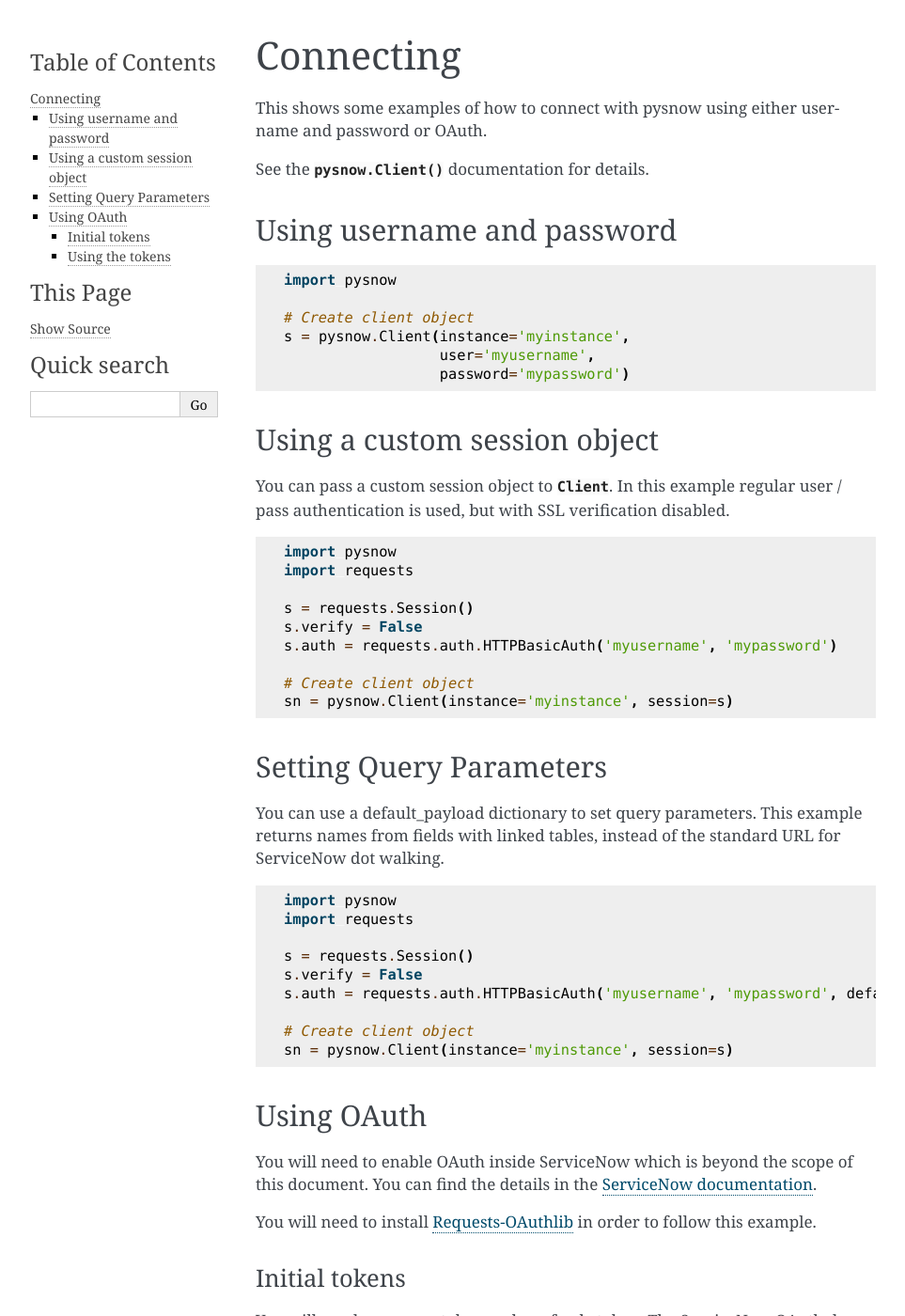
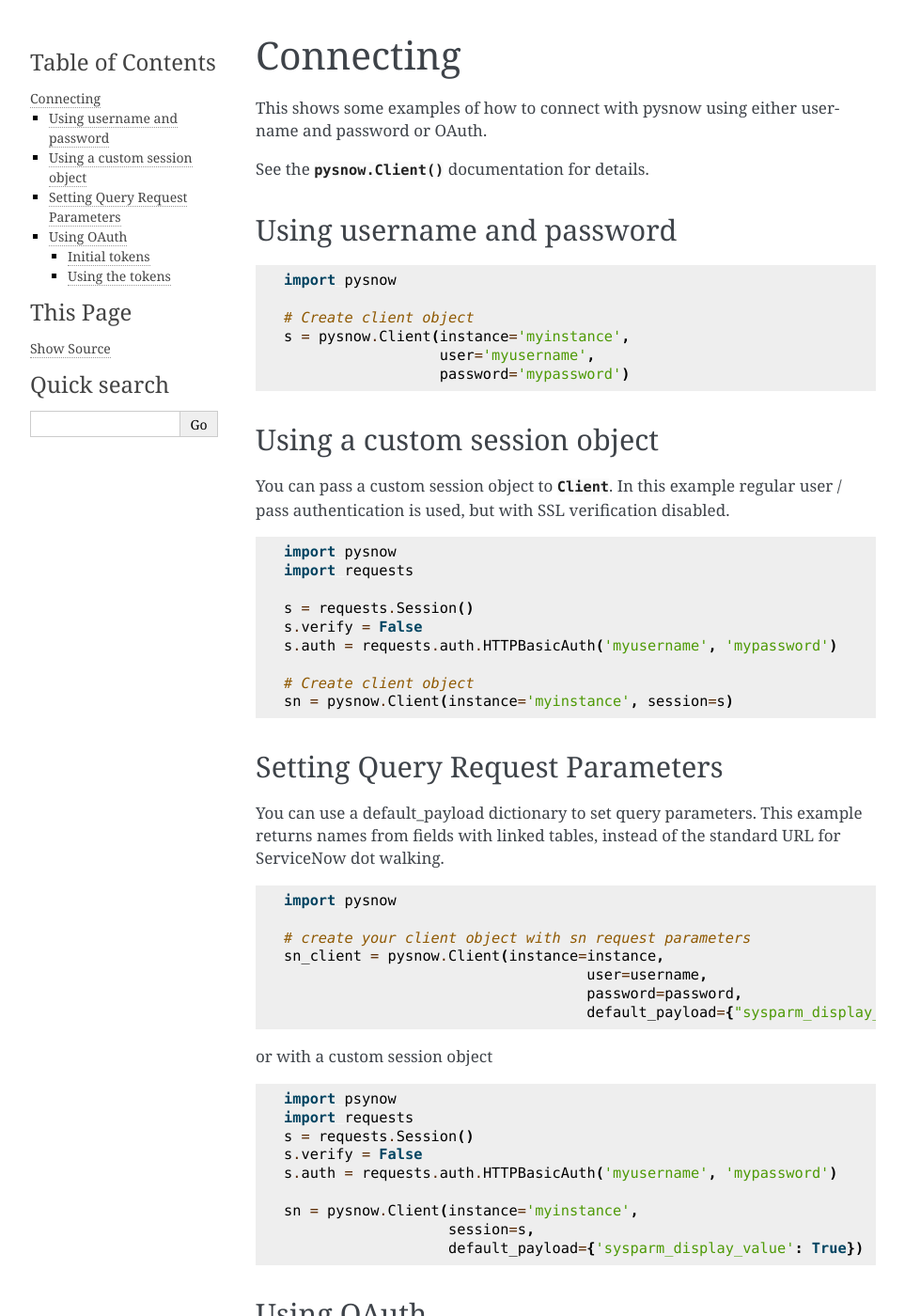
Before and after one commit to rbw/pysnow, a Sphinx documentation site: the page built from docs/usage/client.rst, in a window 1280 px wide and 1400 px high. Shown: the whole window at 94% size, without its empty margins (148-1111 px from the left). Built offline with Sphinx 7.4.7, drawn with Linux system fonts in a browser that asks for light colours.

Commit message:
Update client.rst
update to

```diff
--- a/docs/usage/client.rst
+++ b/docs/usage/client.rst
@@ -37,21 +37,33 @@
     sn = pysnow.Client(instance='myinstance', session=s)
 
 
-Setting Query Parameters
+Setting Query Request Parameters
 ------------------------
 You can use a default_payload dictionary to set query parameters. This example returns names from fields with linked tables, instead of the standard URL for ServiceNow dot walking.
 
 .. code-block:: python
 
     import pysnow
+
+    # create your client object with sn request parameters
+    sn_client = pysnow.Client(instance=instance,
+                                       user=username,
+                                       password=password,
+                                       default_payload={"sysparm_display_value": "true"})
+
+or with a custom session object
+
+.. code-block:: python
+
+    import psynow
     import requests
-
     s = requests.Session()
     s.verify = False
-    s.auth = requests.auth.HTTPBasicAuth('myusername', 'mypassword', default_payload={"sysparm_display_value"="true"})
+    s.auth = requests.auth.HTTPBasicAuth('myusername', 'mypassword')
 
-    # Create client object
-    sn = pysnow.Client(instance='myinstance', session=s)
+    sn = pysnow.Client(instance='myinstance',
+                       session=s,
+                       default_payload={'sysparm_display_value': True})
 
 
 Using OAuth
```
